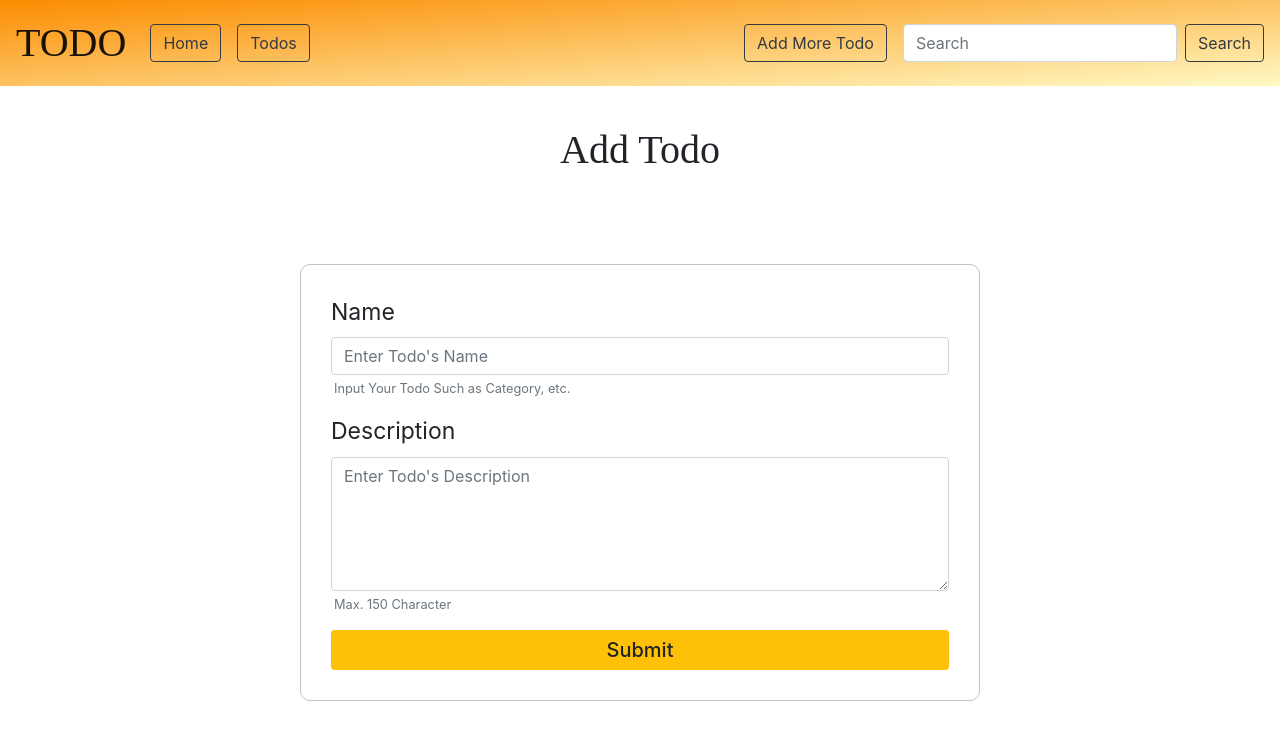
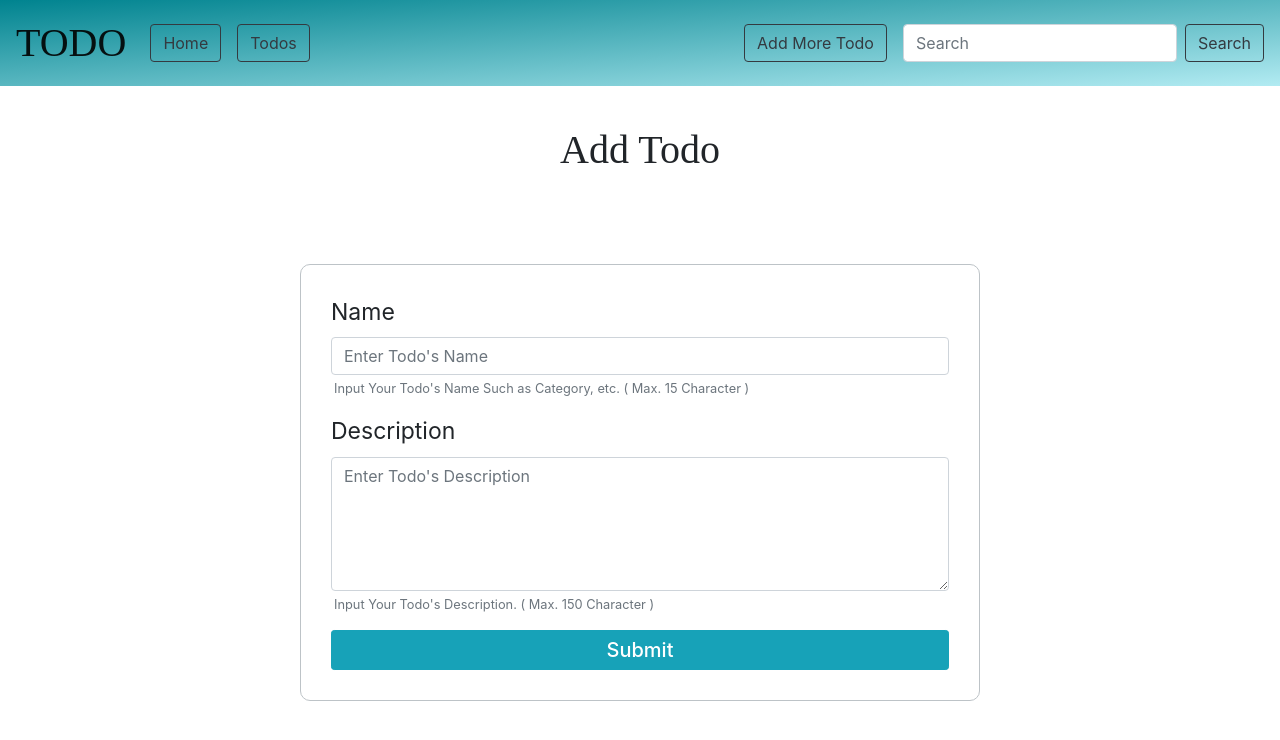
Before and after one commit to mohhaidir/beli-bareng, a React (Create React App) app in the folder client/: page /addTodo in a window 1280 px wide. Shown: the top 740 px of the page. Built offline with nearby package versions, Linux system fonts and the light colour scheme; a web font is replaced by a local one.

Commit message:
minor update

```diff
--- a/client/src/components/FormAdd.js
+++ b/client/src/components/FormAdd.js
@@ -15,9 +15,10 @@ export default function FormAdd(props) {
             onChange={e => props.setName(e.target.value)}
             type="text"
             placeholder="Enter Todo's Name"
+            maxlength="15"
           />
           <Form.Text style={{ marginLeft: "3px" }} className="text-muted">
-            Input Your Todo Such as Category, etc.
+            Input Your Todo's Name Such as Category, etc. ( Max. 15 Character )
           </Form.Text>
         </Form.Group>
 
@@ -32,13 +33,13 @@ export default function FormAdd(props) {
             maxlength="150"
           />
           <Form.Text style={{ marginLeft: "3px" }} className="text-muted">
-            Max. 150 Character
+            Input Your Todo's Description. ( Max. 150 Character )
           </Form.Text>
         </Form.Group>
         <Button
           style={{ height: "40px", fontSize: "20px", fontWeight: "500" }}
           onClick={e => props.onAddSubmit(e)}
-          variant="warning"
+          variant="info"
           type="submit"
           size="sm"
           block
--- a/client/src/components/FormEdit.js
+++ b/client/src/components/FormEdit.js
@@ -15,9 +15,10 @@ export default function FormEdit(props) {
             value={props.name}
             onChange={e => props.setName(e.target.value)}
             type="text"
+            maxlength="15"
           />
           <Form.Text style={{ marginLeft: "3px" }} className="text-muted">
-            Edit Your Todo Such as Category, etc.
+            Edit Your Todo's Name Such as Category, etc. ( Max. 15 Character )
           </Form.Text>
         </Form.Group>
 
@@ -32,13 +33,13 @@ export default function FormEdit(props) {
             maxlength="150"
           />
           <Form.Text style={{ marginLeft: "3px" }} className="text-muted">
-            Max. 150 Character
+            Edit Your Todo's Description. ( Max. 150 Character )
           </Form.Text>
         </Form.Group>
         <Button
           onClick={props.onEditSubmit}
           style={{ height: "40px", fontSize: "20px", fontWeight: "500" }}
-          variant="warning"
+          variant="info"
           type="submit"
           size="sm"
           block
--- a/client/src/components/Navbar.js
+++ b/client/src/components/Navbar.js
@@ -8,7 +8,7 @@ export default function Header() {
     <>
       <Navbar
         style={{
-          backgroundImage: "linear-gradient(to bottom right, #FB8C00, #FFF9C4)"
+          backgroundImage: "linear-gradient(to bottom right, #00838F, #B2EBF2)"
         }}
         variant="light"
       >
```
